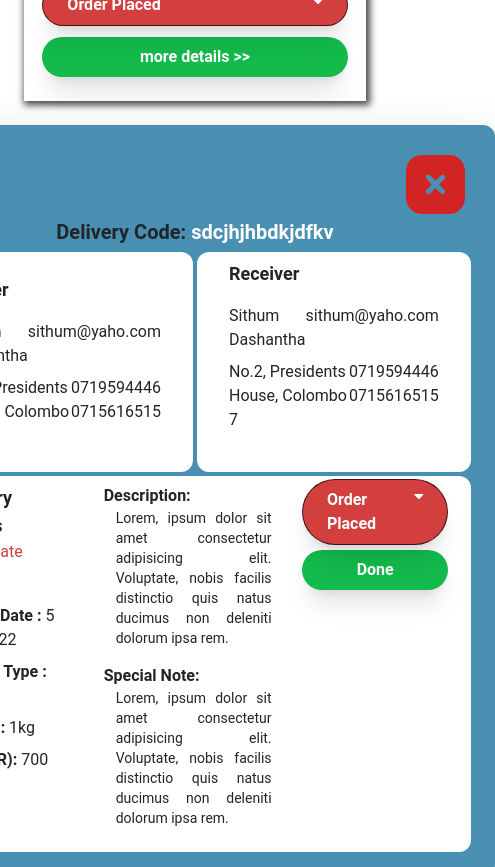
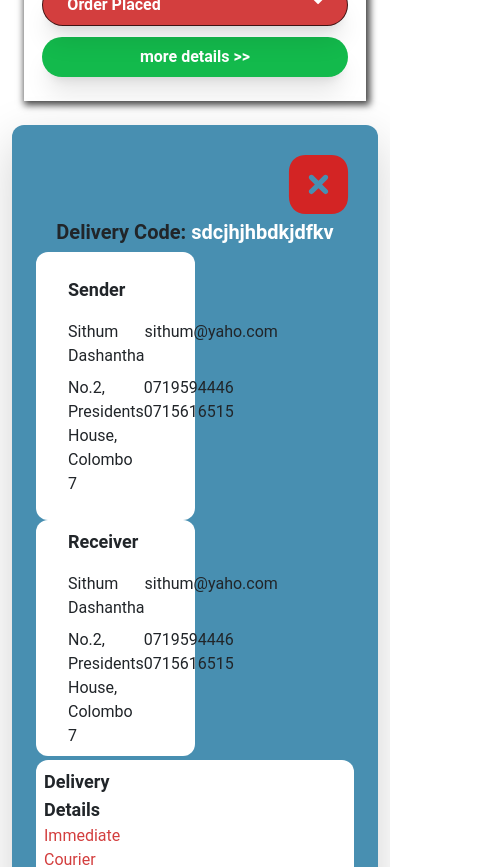
Before and after one commit to kumesh1997/Admin-Panal, a React (Create React App) app: page / in a window 390 px wide. Shown: the part 3400-4267 px from the top of the page, 495 px wide, since content can reach past the window. Built offline with nearby package versions, Linux system fonts and the light colour scheme.

Commit message:
Mobile responsive issue fixed but not completed

```diff
--- a/src/Components/LandingPage/Landing.jsx
+++ b/src/Components/LandingPage/Landing.jsx
@@ -45,16 +45,16 @@ export const Landing=()=>{
                 </div>
 
 
-                {openModal && <div id="modal" className="modalBackground w-full h-auto bg-modal_bg_gray flex justify-center align-middle ">
-                        <div className="modalContainer rounded-xl bg-modal_blue shadow-lg flex flex-col p-6 lg:w-3/4 lg:h-3/4 xl:w-3/4 xl:h-3/4 sm:w-56">
+                {openModal && <div id="modal" className="modalBackground w-full h-auto bg-modal_bg_gray xl:flex xl:justify-center lg:flex lg:justify-center sm:block align-middle ">
+                        <div className="modalContainer rounded-xl bg-modal_blue shadow-lg flex flex-col p-6 lg:w-3/4 lg:h-3/4 xl:w-3/4 xl:h-3/4 sm:w-full">
                             <div className=" flex justify-end"><ModalCloseButton ClickHandler={setOpenModal} /></div>
 
                         <div className="title text-center font-bold text-xl mb-2"><h1>Delivery Code: <span className=" text-white">sdcjhjhbdkjdfkv</span></h1></div>
 
                         {/* Body */}
-                        <div className="body flex gap-1 mb-1">
+                        <div className="body xl:flex lg:flex sm:block gap-1 mb-1">
 
-                           <div className=" w-3/6 bg-white rounded-xl p-2 py-4">
+                           <div className="w-3/6 bg-white rounded-xl p-2 py-4">
                                 <h1 className=" font-bold text-lg px-4">Sender</h1>
                                 <div className="">
                                     <div className=" flex justify-between px-4 mt-3">
@@ -93,7 +93,7 @@ export const Landing=()=>{
 
 
                         {/* Footer */}
-                        <div className="footer w-full h-auto bg-white rounded-xl flex justify-evenly">
+                        <div className="footer w-full h-auto bg-white rounded-xl xl:flex xl:justify-evenly lg:flex lg:justify-center sm:block" >
 
                             <div className=" w-1/4 text-left p-2">
                                 <h1 className=" font-bold text-lg inline-block">Delivery Details</h1>
@@ -107,7 +107,7 @@ export const Landing=()=>{
                                 </div>
                             </div>
 
-                            <div className=" p-2 w-1/3">
+                            <div className=" p-2 xl:w-1/3 lg:w-1/3 sm:w-full">
                                 <div>
                                     <div className=" font-bold">Description:</div>
                                     <div className=" pl-3 text-justify text-sm">Lorem, ipsum dolor sit amet
```
